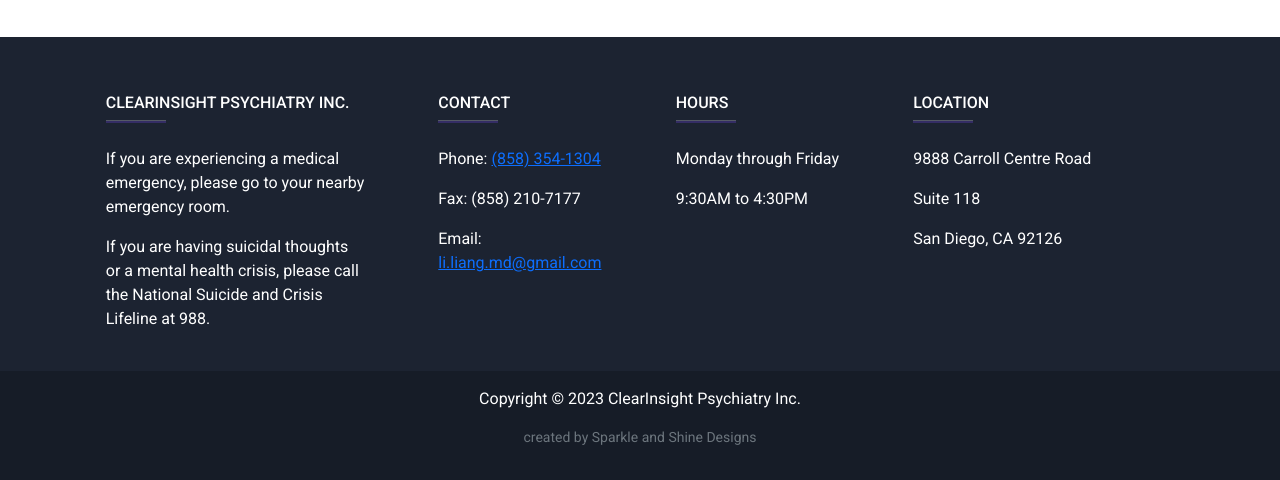
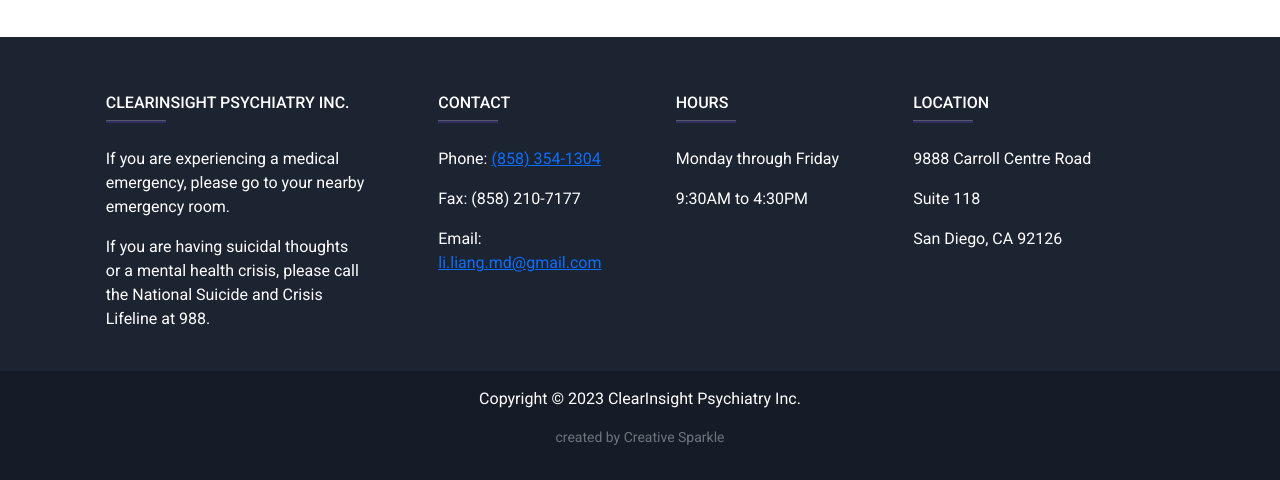
Before and after one commit to Vana-D/vana-d_github.io, a plain HTML site: page assets/medical_office/index.html in a window 1280 px wide. Shown: the part 1617-2097 px from the top of the page. Drawn offline with nearby package versions, Linux system fonts and the light colour scheme; files whose address does not match are found by name.

Commit message:
Update index.html
- updated footer on index

```diff
--- a/assets/medical_office/index.html
+++ b/assets/medical_office/index.html
@@ -238,7 +238,7 @@
       <!-- COPYRIGHT -->
       <div class="p-3">
         <p>Copyright © 2023 ClearInsight Psychiatry Inc.</p>
-        <p class="text-secondary small">created by Sparkle and Shine Designs</p>
+        <p class="text-secondary small">created by Creative Sparkle</p>
       </div>
       <!-- COPYRIGHT -->
     </section>
```
